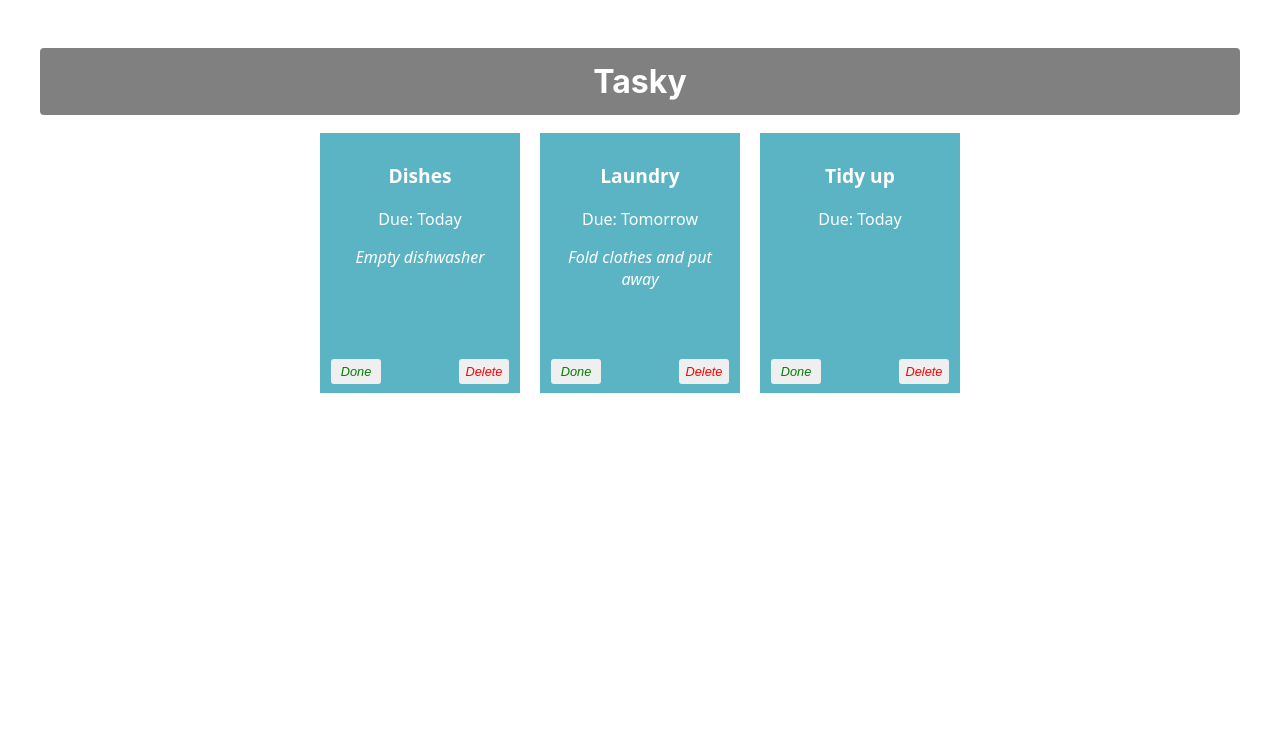
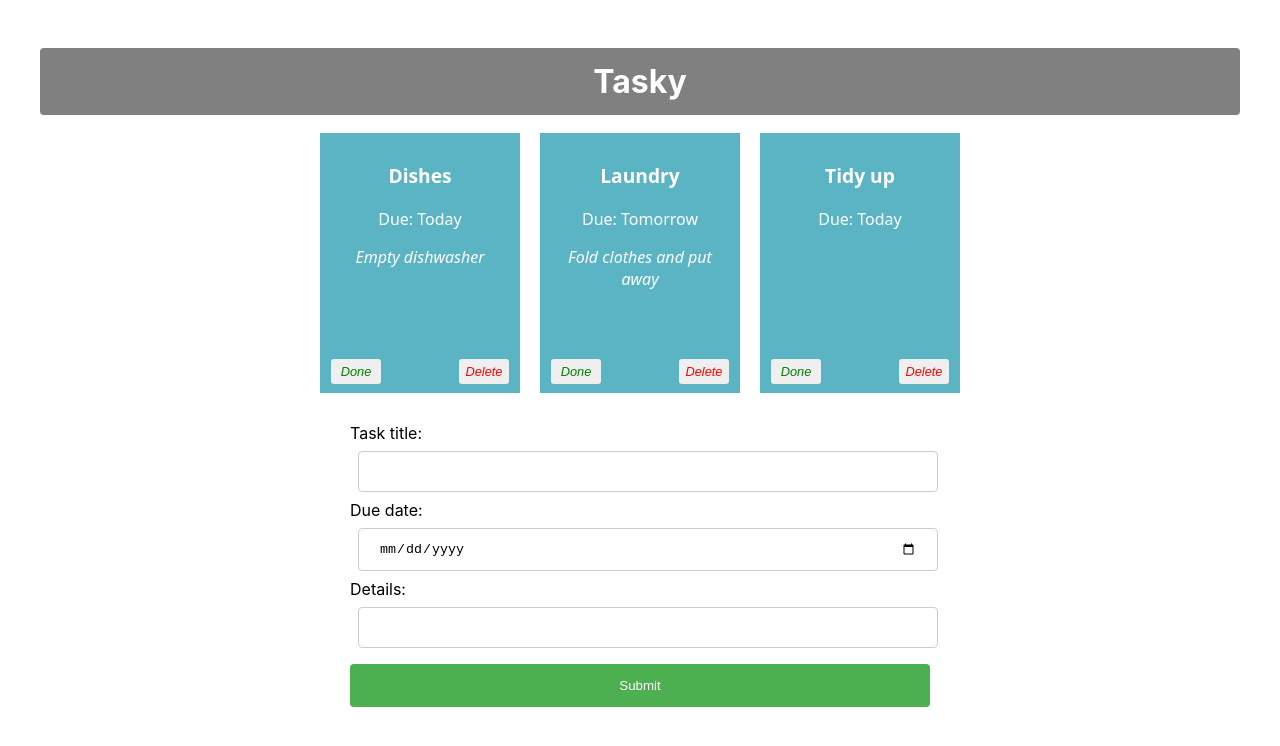
Before and after one commit to Moonquakes757/react-basics-labs, a React (Create React App) app in the folder tasky/: page / in a window 1280 px wide. Shown: the top 746 px of the page. Built offline with nearby package versions, Linux system fonts and the light colour scheme.

Commit message:
Add task: form added

```diff
--- a/tasky/src/App.css
+++ b/tasky/src/App.css
@@ -62,3 +62,34 @@
   right: 5px;
   color: red;
 }
+
+input[type=text], input[type=date] {
+  width: 100%;
+  padding: 12px 20px;
+  margin: 8px;
+  display: inline-block;
+  border: 1px solid #ccc;
+  border-radius: 4px;
+  box-sizing: border-box;
+}
+
+input[type=submit] {
+  width: 100%;
+  background-color: #4CAF50;
+  color: white;
+  padding: 14px 20px;
+  margin: 8px 0;
+  border: none;
+  border-radius: 4px;
+  cursor: pointer;
+}
+
+input[type=submit]:hover {
+  background-color: #45a049;
+}
+
+form{
+  text-align: left;
+  width: 50%;
+  margin: auto;
+}
--- a/tasky/src/App.js
+++ b/tasky/src/App.js
@@ -2,6 +2,7 @@
 import './App.css';
 import Task from './components/Task';
 import React, { useState } from 'react';
+import AddTaskForm from './components/Form';
 
 function App() {
   const [ taskState, setTaskState ] = useState({
@@ -39,7 +40,7 @@
         deleteTask = {() => deleteHandler(index)}
       />
       ))}
-
+      <AddTaskForm />
     </div>
   );
 }
--- /dev/null
+++ b/tasky/src/components/Form.js
@@ -0,0 +1,28 @@
+import React from "react";
+
+const AddTaskForm = (props) => {
+
+    return (
+        <div>
+            <form>
+                <label>
+                    Task title:
+                    <input type="text" name="title" required />
+                </label>
+                <br />
+                <label>
+                    Due date:
+                    <input type="date" name="deadline" required />
+                </label>
+                <br />
+                <label>
+                    Details:
+                    <input type="text" name="description" />
+                </label>
+                <input type="submit" value="Submit" />
+            </form>
+        </div>
+    )
+};
+
+export default AddTaskForm;
```
